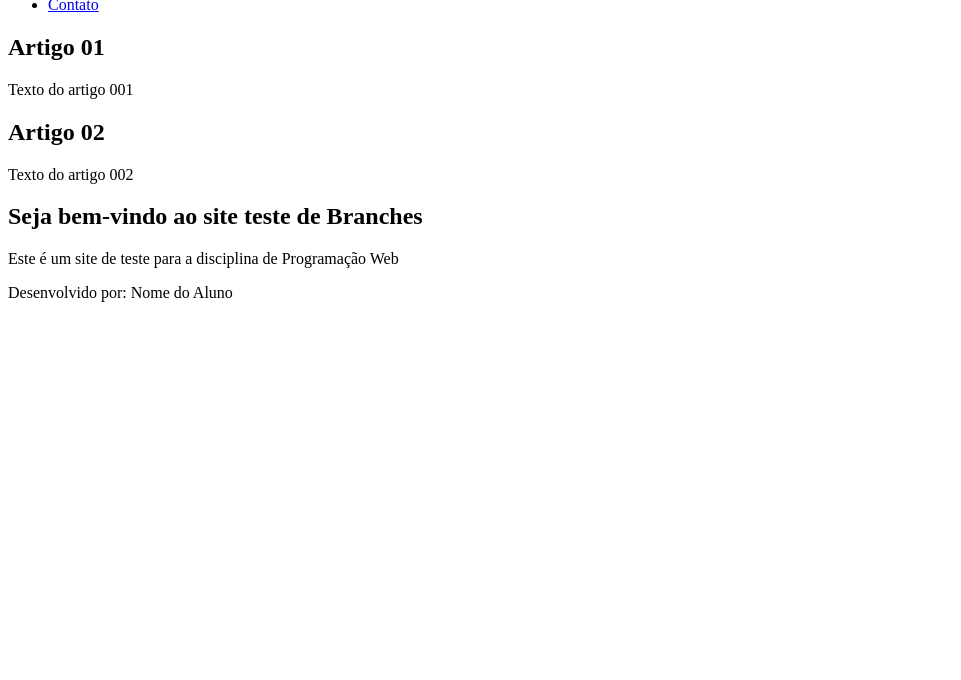
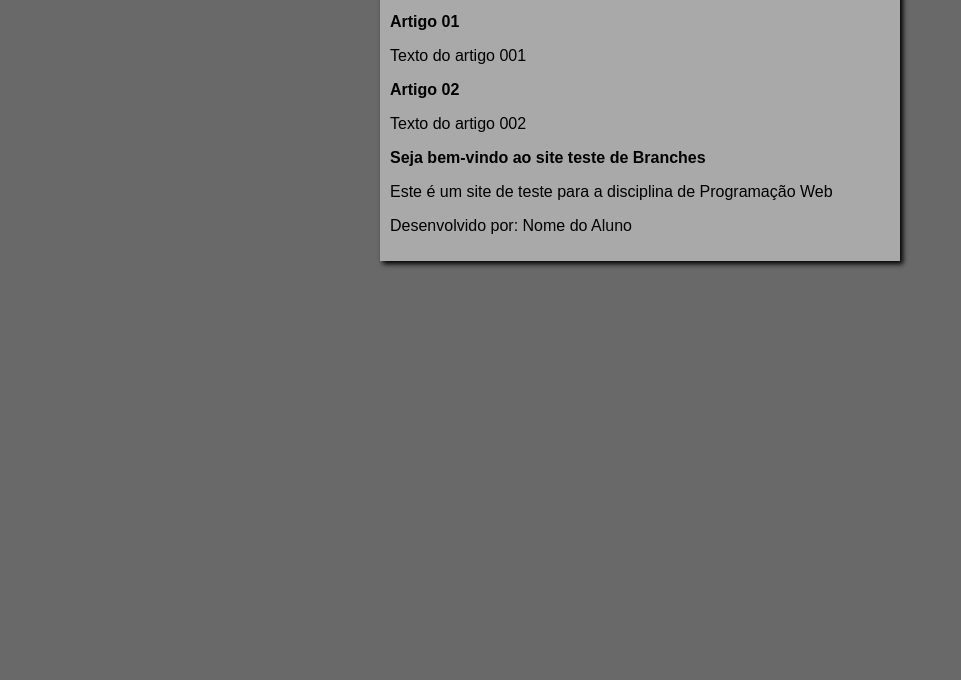
Before and after one commit to NicolasOmena/projeto-site-branches, a plain HTML site: page Site/index.html in a window 1280 px wide. Shown: the part 120-800 px from the top of the page, without its empty margins (0-961 px from the left). Drawn offline with Linux system fonts and the light colour scheme.

Commit message:
Iniciei o Design

```diff
--- /dev/null
+++ b/Site/estilos/style.css
@@ -0,0 +1,16 @@
+* {
+    font-family: Arial, Helvetica, sans-serif;
+    font-size: 16px;
+}
+
+body {
+    background-color: dimgray;
+}
+
+main {
+    background-color: darkgrey;
+    width: 500px;
+    margin: auto;
+    padding: 10px;
+    box-shadow: 3px 3px 5px black;
+}
--- a/Site/index.html
+++ b/Site/index.html
@@ -4,6 +4,7 @@
     <meta charset="UTF-8">
     <meta name="viewport" content="width=device-width, initial-scale=1.0">
     <title>Título do Site teste</title>
+    <link rel="stylesheet" href="estilos/style.css">
 </head>
 <body>
     <main>
```
